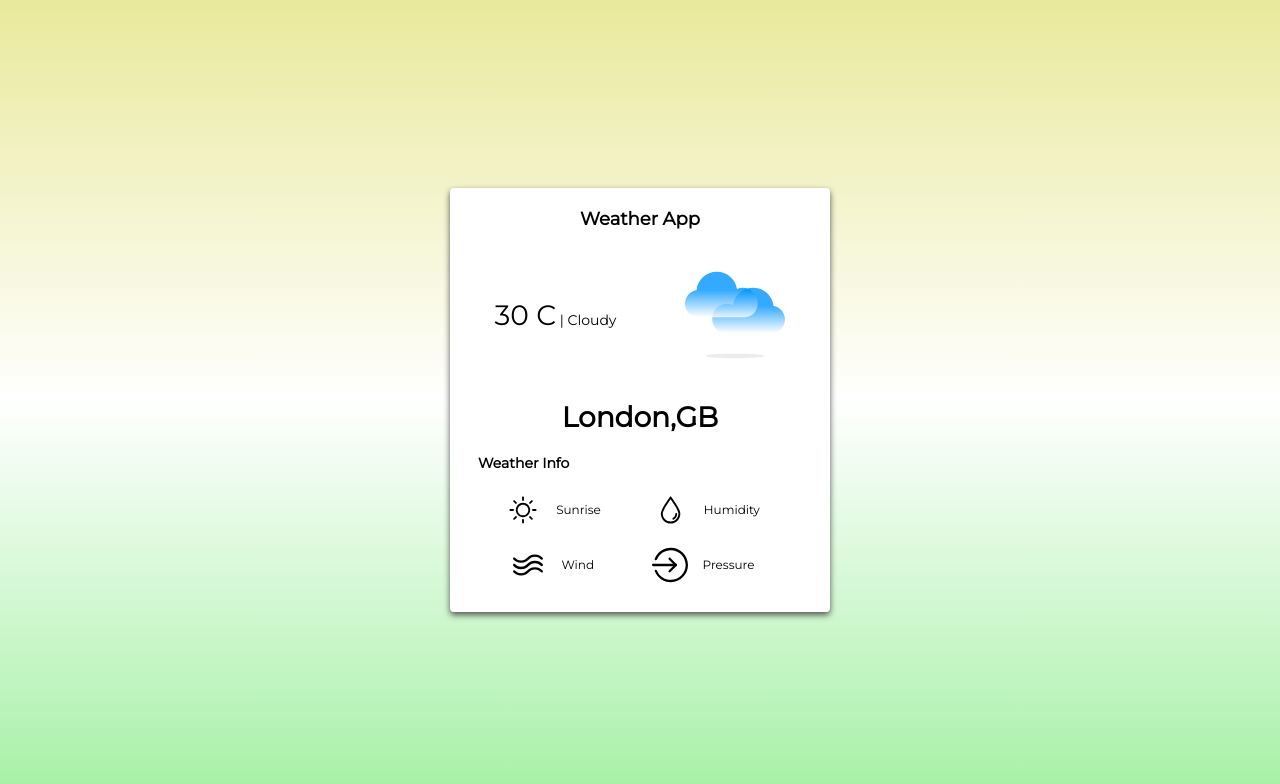
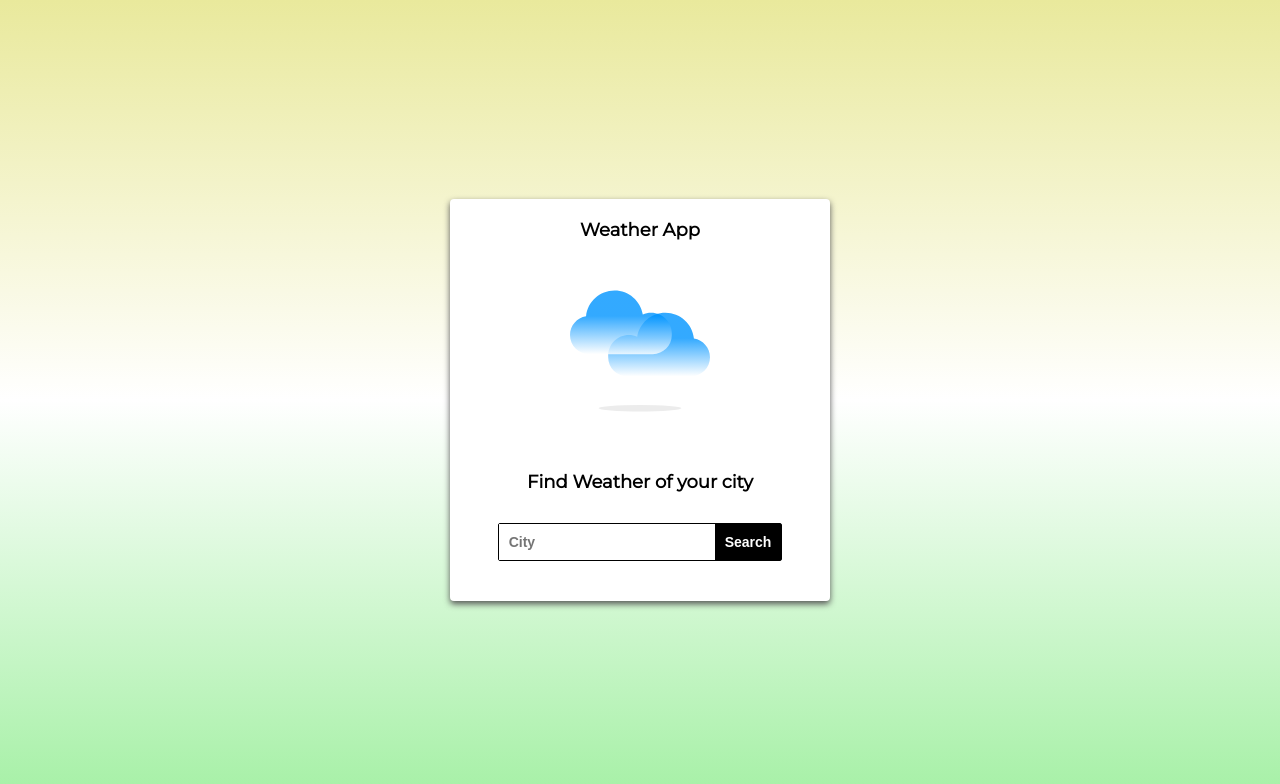
Before and after one commit to Mdakhib/weather-app, a React (Create React App) app: page / in a window 1280 px wide. Shown: the top 784 px of the page. Built offline with nearby package versions, Linux system fonts and the light colour scheme.

Commit message:
ternary opt added to change the page when it is fetched nd api called using Axios

```diff
--- a/src/App.js
+++ b/src/App.js
@@ -1,6 +1,12 @@
+/* eslint-disable no-undef */
+import axios from "axios";
+import { useState } from "react";
 import styled from "styled-components";
 import CityComponent from "./modules/CityComponent";
 import WeatherComponent from "./modules/WeatherInfoComponent";
+
+const API_KEY = "1639dcd7a98bb7a769101c657a172472";
+
 
 const Container = styled.div`
   display: flex;
@@ -22,11 +28,26 @@ const AppLabel = styled.span`
 `;
 
 function App() {
+
+  const [city, updateCity] = useState();
+  const [weather, updateWeather] = useState();
+
+  const fetchWeather = async (e) => {
+    e.preventDefault();
+    const response = await axios.get(
+      `https://api.openweathermap.org/data/2.5/weather?q=${city}&appid=${API_KEY}`
+    );
+    updateWeather(response.data);
+  };
+
   return (
     <Container>
       <AppLabel>Weather App</AppLabel>
-      {/* <CityComponent /> */}
-      <WeatherComponent />
+      {weather ? (
+        <WeatherComponent />
+      ) : (
+        <CityComponent updateCity={updateCity} fetchWeather={fetchWeather} />
+      )}
     </Container>
   );
 }
--- a/src/modules/CityComponent.js
+++ b/src/modules/CityComponent.js
@@ -48,17 +48,26 @@ const SearchBox = styled.form`
 
 
 
-function CityComponent() {
+
+function CityComponent(props) {
+
+
+  const { updateCity, fetchWeather } = props;
+
     return (
-        <>
-            <WeatherLogo src='/icons/perfect-day.svg' />
-            <ChooseCityLabel>Find Weather of your city</ChooseCityLabel>
-            <SearchBox>
-                <input type="text" placeholder='City' />
-                <button>Search</button>
-            </SearchBox>
-        </>
-    )
+      <>
+        <WeatherLogo src="/icons/perfect-day.svg" />
+        <ChooseCityLabel>Find Weather of your city</ChooseCityLabel>
+        <SearchBox onSubmit={fetchWeather}>
+          <input
+            type="text"
+            placeholder="City"
+            onChange={(e) => updateCity(e.target.value)}
+          />
+          <button type={"submit"}>Search</button>
+        </SearchBox>
+      </>
+    );
 }
 
 export default CityComponent
```
